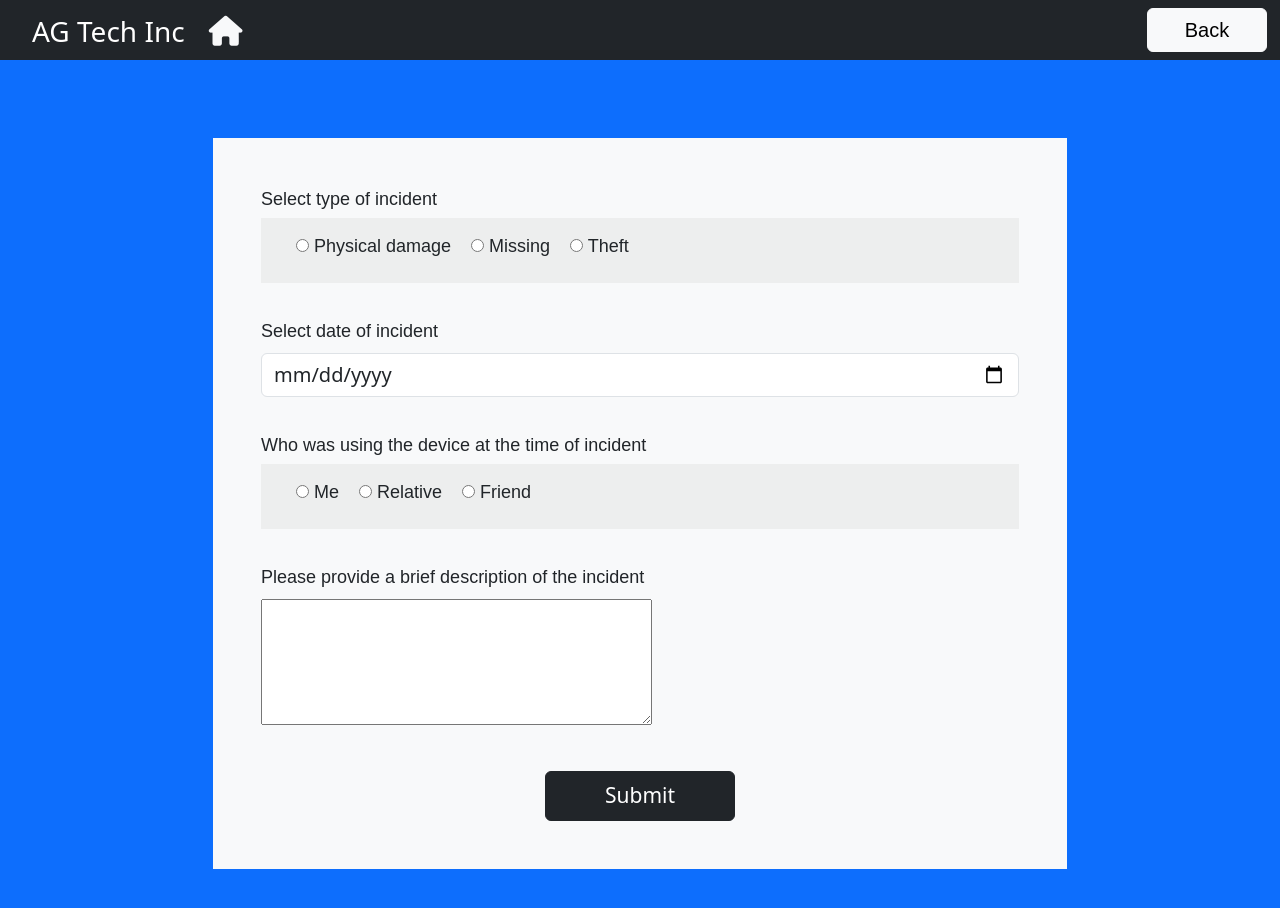
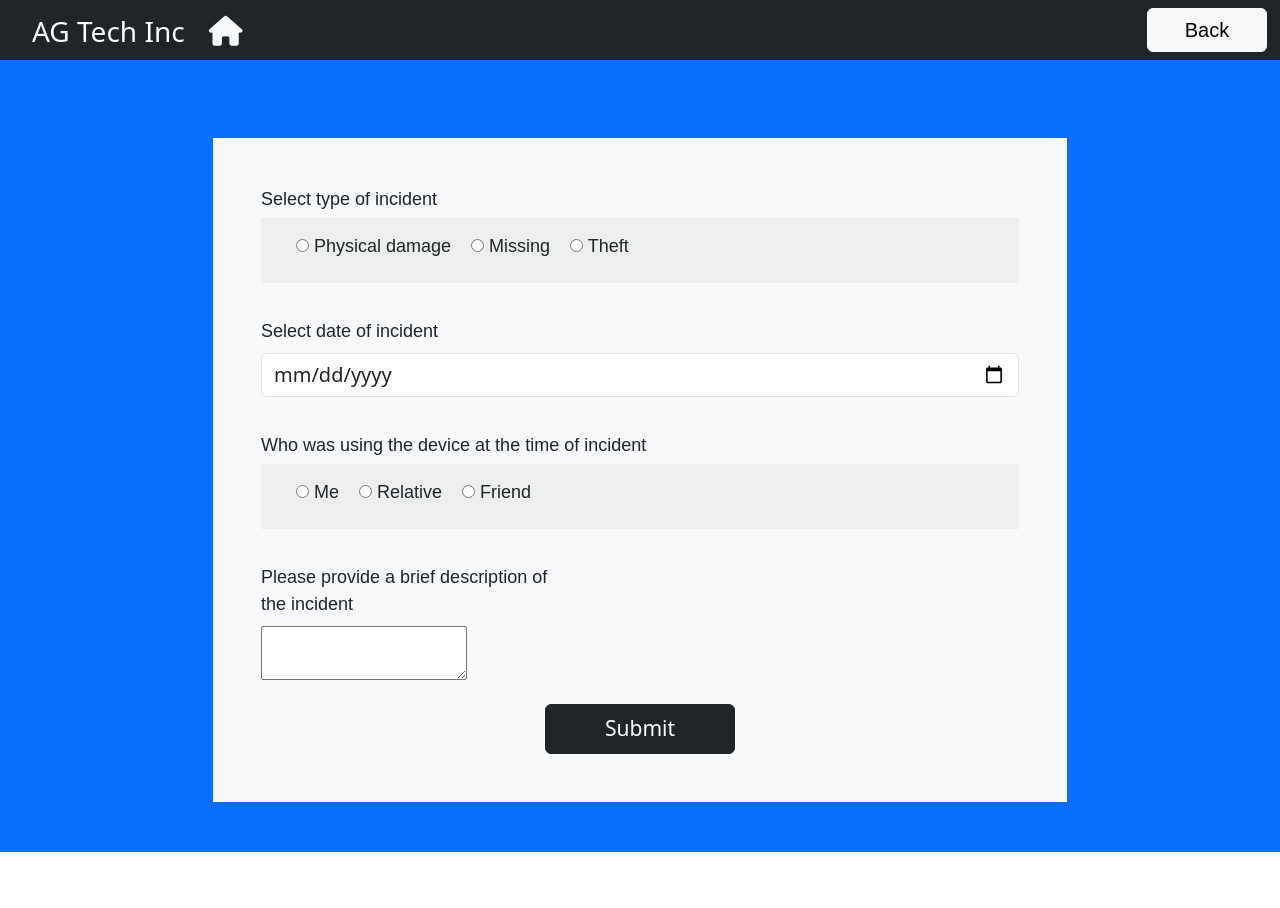
Before and after one commit to angel1715/reactInsuranceApp, a React (Vite) app: page /file-claim in a window 1280 px wide. Shown: the top 908 px of the page. After the commit the page ends 852 px from the top, so only its background shows below. Built offline with nearby package versions, Linux system fonts and the light colour scheme.

Commit message:
changed the dimensions of the text area in the fileClaim component

```diff
--- a/src/index.css
+++ b/src/index.css
@@ -67,6 +67,12 @@ img{
 
   margin: 12px 0px 12px auto;
   padding: .1px;
+}
+
+.description-container{
+
+    width: 40%;
+    height: 100px;
 }
 
 .get-Covered-btn{
--- a/src/insurance/fileClaim.jsx
+++ b/src/insurance/fileClaim.jsx
@@ -183,7 +183,7 @@ function FileClaim() {
                 Please provide a brief description of the incident
               </label>
               <br></br>
-              <textarea cols={40} rows={5}></textarea>
+              <textarea></textarea>
             </div>
 
             <div className="container text-center">
```
